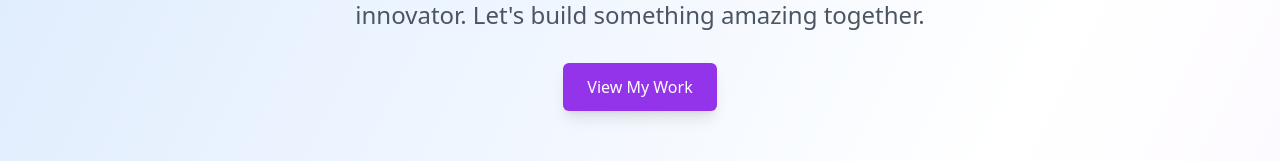
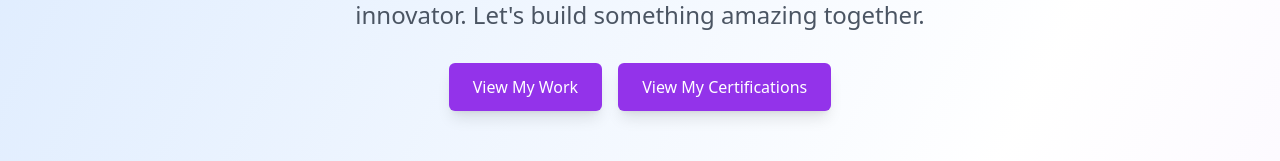
Before and after one commit to EDHE08232001/my_website_react, a React (Vite) app: page / in a window 1280 px wide. Shown: the part 399-560 px from the top of the page. Built offline with nearby package versions, Linux system fonts and the light colour scheme; no server answers.

Commit message:
added certificates

```diff
--- a/src/App.tsx
+++ b/src/App.tsx
@@ -2,6 +2,7 @@ import React from 'react';
 import { Routes, Route } from 'react-router-dom';
 import Home from "@/pages/Home";
 import Work from "@/pages/Work";
+import Certifications from "@/pages/Certifications";
 import ScrollToHash from "@/components/ScrollToHash";
 import Chatbot from "@/components/Chatbot";
 
@@ -11,6 +12,7 @@ const App: React.FC = () => (
     <Routes>
       <Route path="/" element={<Home />} />
       <Route path="/work" element={<Work />} />
+      <Route path="/certifications" element={<Certifications />} />
     </Routes>
     <Chatbot />
   </div>
--- a/src/components/Hero.tsx
+++ b/src/components/Hero.tsx
@@ -23,12 +23,22 @@ const Hero: React.FC = () => {
             >
                 A passionate Computer Science student and future innovator. Let's build something amazing together.
             </motion.p>
+            <div className="flex flex-col sm:flex-row gap-4">
                 <Button
                     className="px-6 py-3 bg-purple-600 text-white rounded-2xl shadow-lg hover:bg-purple-700 transition-transform transform hover:scale-105"
                     onClick={() => navigate('/work')}
                 >
                     View My Work
                 </Button>
+
+                <Button
+                    className="px-6 py-3 bg-purple-600 text-white rounded-2xl shadow-lg hover:bg-purple-700 transition-transform transform hover:scale-105"
+                    onClick={() => navigate('/certifications')}
+                >
+                    View My Certifications
+                </Button>
+            </div>
+
         </section>
     );
 };
```
Lines whose indentation alone changed are shown as unchanged.
